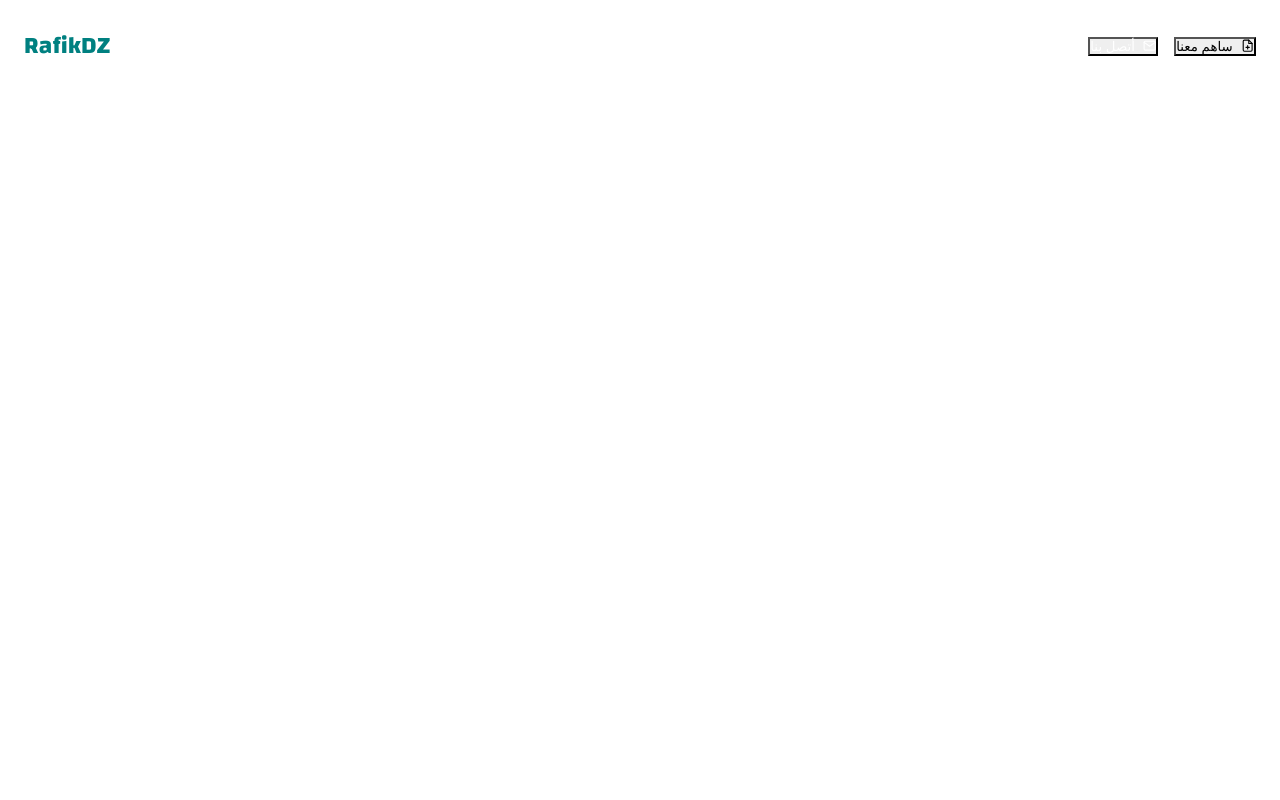
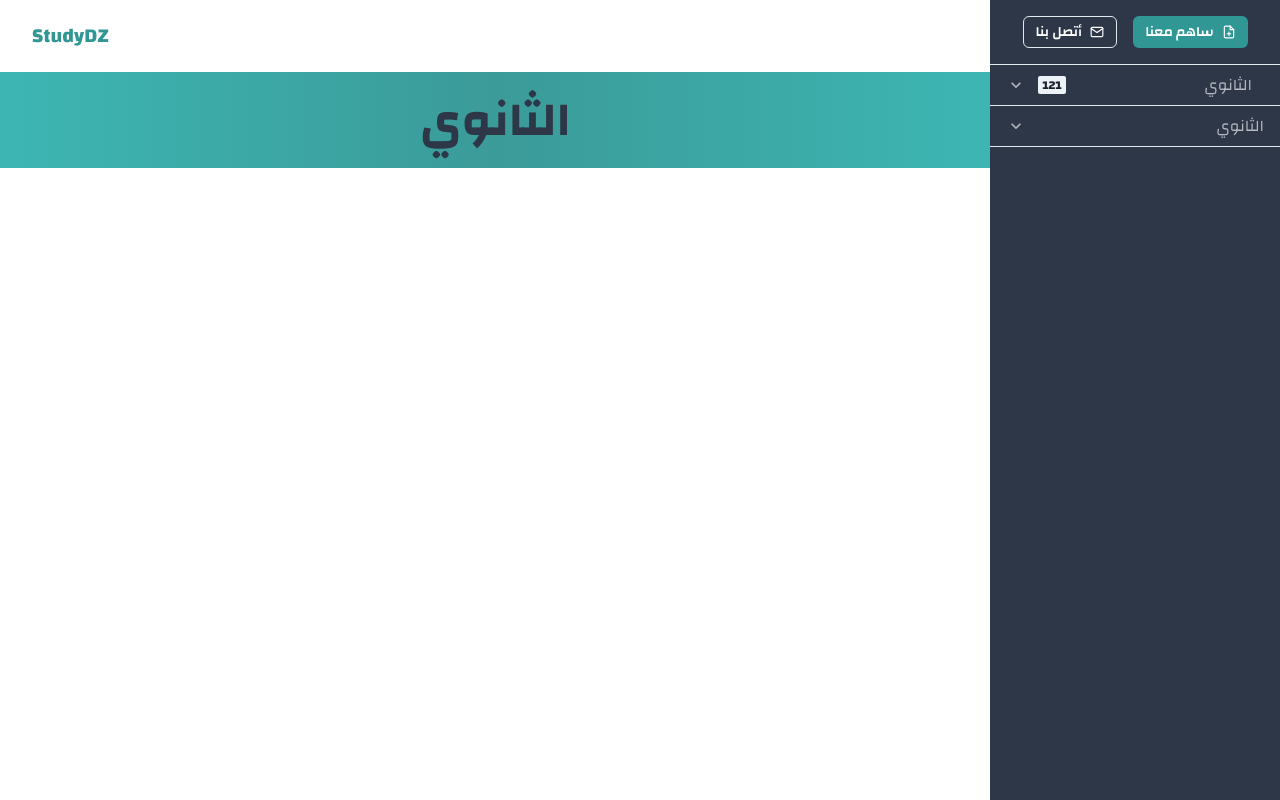
Before and after one commit to ToDev94/RafikDz, a Next.js app: page /levels in a window 1280 px wide. Built offline with nearby package versions, Linux system fonts and the light colour scheme.

Commit message:
working on the levels page

```diff
--- a/src/app/layout.jsx
+++ b/src/app/layout.jsx
@@ -1,8 +1,16 @@
 "use client";
 
 import "./globals.css";
+import { ChakraProvider } from "@chakra-ui/react";
+import { extendTheme } from "@chakra-ui/react";
 
 export default function RootLayout({ children }) {
+  const theme = extendTheme({
+    fonts: {
+      heading: `"Changa", sans-serif`,
+      body: `"Changa", sans-serif`,
+    },
+  });
   return (
     <html lang="en">
       {/*
@@ -10,7 +18,9 @@ export default function RootLayout({ children }) {
         head.jsx. Find out more at https://beta.nextjs.org/docs/api-reference/file-conventions/head
       */}
       <head />
-      <body>{children}</body>
+      <body>
+        <ChakraProvider theme={theme}>{children}</ChakraProvider>
+      </body>
     </html>
   );
 }
--- /dev/null
+++ b/src/app/levels/layout.jsx
@@ -0,0 +1,166 @@
+"use client";
+import {
+  Flex,
+  Heading,
+  Container,
+  Box,
+  Drawer,
+  DrawerContent,
+  DrawerCloseButton,
+  useDisclosure,
+  useColorModeValue,
+  Button,
+  Center,
+  DrawerBody,
+  DrawerFooter,
+  DrawerHeader,
+  DrawerOverlay,
+  Text,
+  Badge,
+} from "@chakra-ui/react";
+import React from "react";
+import {
+  Accordion,
+  AccordionItem,
+  AccordionButton,
+  AccordionPanel,
+  AccordionIcon,
+} from "@chakra-ui/react";
+
+import { FiMenu } from "react-icons/fi";
+import Contactus from "@/components/Contactus";
+
+const layout = ({ children }) => {
+  return (
+    <main>
+      <Flex h="100vh">
+        <Flex flexDirection="column" bg="white" flex={4}>
+          <Nav />
+          {children}
+        </Flex>
+
+        <SideBar />
+      </Flex>
+    </main>
+  );
+};
+
+export default layout;
+
+const Nav = () => {
+  const { isOpen, onOpen, onClose } = useDisclosure();
+  return (
+    <Container maxW="80rem">
+      <Flex p="1rem" alignItems="center" justifyContent="space-between">
+        <Heading size="md" color="teal.500" textAlign="left">
+          StudyDZ
+        </Heading>
+
+        <Center
+          visibility={{ base: "visible", md: "hidden" }}
+          as={Button}
+          colorScheme="teal"
+          variant="solid"
+          borderRadius="3px"
+          onClick={onOpen}
+        >
+          <FiMenu />
+        </Center>
+        <Navigation isOpen={isOpen} onClose={onClose} />
+      </Flex>
+    </Container>
+  );
+};
+
+const Navigation = ({ isOpen, onClose }) => {
+  return (
+    <Drawer
+      autoFocus={false}
+      isOpen={isOpen}
+      placement="right"
+      onClose={onClose}
+      returnFocusOnClose={false}
+      size="xs"
+      colorScheme="cyan"
+    >
+      <DrawerOverlay />
+      <DrawerContent>
+        <DrawerCloseButton />
+        <DrawerHeader>
+          <Contactus />
+        </DrawerHeader>
+        <DrawerBody>
+          <SideBarContent />
+        </DrawerBody>
+      </DrawerContent>
+    </Drawer>
+  );
+};
+
+const SideBar = () => {
+  return (
+    <Flex
+      display={{ base: "none", md: "flex" }}
+      flex={0.2}
+      flexBasis="15rem"
+      bg="gray.700"
+      py={4}
+      justifyContent="center"
+    >
+      <Flex w="100%" flexDirection="column" alignItems="center">
+        <Contactus />
+        <SideBarContent />
+      </Flex>
+    </Flex>
+  );
+};
+
+const SideBarContent = () => {
+  return (
+    <Flex w="100%" direction="column" py="1rem">
+      <ArabicAccordion />
+    </Flex>
+  );
+};
+
+const ArabicAccordion = () => {
+  return (
+    <Accordion color="whiteAlpha.700" dir="rtl" allowToggle>
+      <AccordionItem>
+        <h2>
+          <AccordionButton>
+            <Box
+              as="span"
+              justifyContent="space-between"
+              display="flex"
+              flex="1"
+              textAlign="right"
+              alignItems="center"
+              px={3}
+            >
+              <Text>الثانوي</Text>
+              <Badge> 121 </Badge>
+            </Box>
+            <AccordionIcon />
+          </AccordionButton>
+        </h2>
+        <AccordionPanel textAlign="right" w="100%" pb={10}>
+          <Box>اليبسيشسي يسبسي سي سيبل سي سيبلسي سيب سيبل سسيب</Box>
+        </AccordionPanel>
+      </AccordionItem>
+      <AccordionItem>
+        <h2>
+          <AccordionButton>
+            <Box as="span" flex="1" textAlign="right">
+              الثانوي
+            </Box>
+            <AccordionIcon />
+          </AccordionButton>
+        </h2>
+        <AccordionPanel textAlign="right" w="100%" pb={10}>
+          <Box>اليبسيشسي يسبسي سي سيبل سي سيبلسي سيب سيبل سسيب</Box>
+        </AccordionPanel>
+      </AccordionItem>
+    </Accordion>
+  );
+};
--- a/src/app/levels/page.jsx
+++ b/src/app/levels/page.jsx
@@ -1,11 +1,22 @@
+"use client";
 import React from "react";
-import Nav from "@/components/Nav";
+import { Box, Container, Flex, Heading, Text, VStack } from "@chakra-ui/react";
 
 const page = () => {
   return (
-    <>
-      <Nav logoColor="teal" />
-    </>
+    <Flex>
+      <Box
+        w="100%"
+        display="flex"
+        alignItems="center"
+        justifyContent="center"
+        backgroundImage="linear-gradient(to right, #3db6b3, #3b9b99, #3db6b3)"
+      >
+        <Heading lineHeight={2} size="2xl" color="gray.700">
+          الثانوي
+        </Heading>
+      </Box>
+    </Flex>
   );
 };
 
--- /dev/null
+++ b/src/components/Contactus.jsx
@@ -0,0 +1,28 @@
+import { Flex, Button, Box, ButtonGroup } from "@chakra-ui/react";
+import { FiFilePlus } from "react-icons/fi";
+import { FiMail } from "react-icons/fi";
+import React from "react";
+
+const Contactus = () => {
+  return (
+    <ButtonGroup gap="2">
+      <Button
+        color="white"
+        variant="outline"
+        size={["xs", "sm"]}
+        _hover={{
+          background: "teal.400",
+          color: "white",
+        }}
+        rightIcon={<FiMail />}
+      >
+        أتصل بنا
+      </Button>
+      <Button colorScheme="teal" size={["xs", "sm"]} rightIcon={<FiFilePlus />}>
+        ساهم معنا
+      </Button>
+    </ButtonGroup>
+  );
+};
+
+export default Contactus;
--- a/src/components/Hero.jsx
+++ b/src/components/Hero.jsx
@@ -1,3 +1,4 @@
+"use client";
 import { Container, Text, Heading, VStack } from "@chakra-ui/react";
 import React from "react";
 import classes from "./Hero.module.css";
--- a/src/components/LevelPrev.jsx
+++ b/src/components/LevelPrev.jsx
@@ -1,3 +1,5 @@
+"use client";
+
 import React from "react";
 import classes from "./LevelPrev.module.css";
 import NextLink from "next/link";
--- a/src/components/Nav.jsx
+++ b/src/components/Nav.jsx
@@ -2,34 +2,13 @@
 import React from "react";
 import { Button, Box, Heading } from "@chakra-ui/react";
 import classes from "./Nav.module.css";
-import { FiFilePlus } from "react-icons/fi";
-import { FiMail } from "react-icons/fi";
+import Contactus from "./Contactus";
 
 const Nav = ({ logoColor }) => {
   return (
     <nav className={classes.navigation}>
       <Heading color={logoColor}>RafikDZ</Heading>
-      <Box className={classes.contactus}>
-        <Button
-          color="white"
-          variant="outline"
-          size={["xs", "sm"]}
-          _hover={{
-            background: "teal.400",
-            color: "white",
-          }}
-          rightIcon={<FiMail />}
-        >
-          أتصل بنا{" "}
-        </Button>
-        <Button
-          colorScheme="teal"
-          size={["xs", "sm"]}
-          rightIcon={<FiFilePlus />}
-        >
-          ساهم معنا
-        </Button>
-      </Box>
+      <Contactus />
     </nav>
   );
 };
```
Also changed, not shown: src/app/levels/Navigation.jsx (added, +33 -0 lines), src/app/page.jsx (+1 -11 lines).
